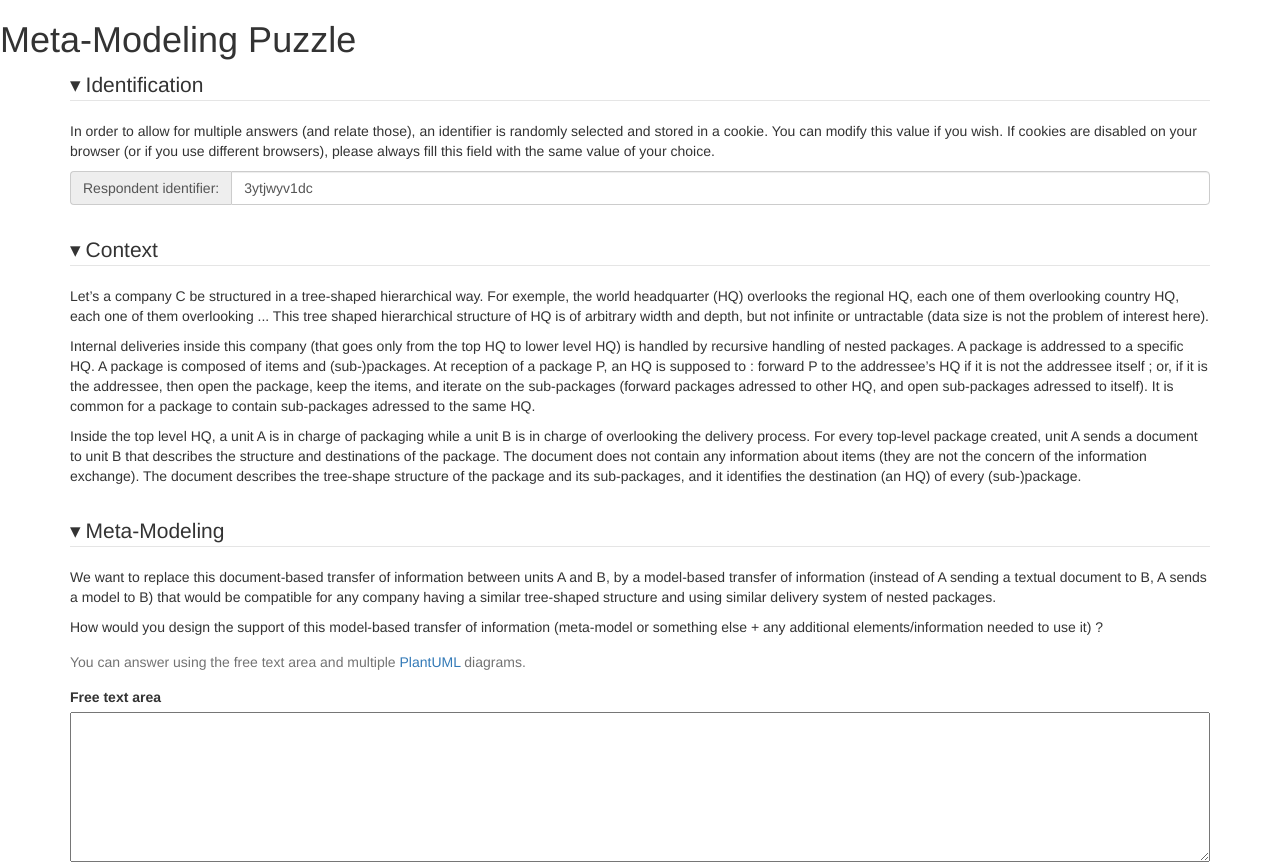
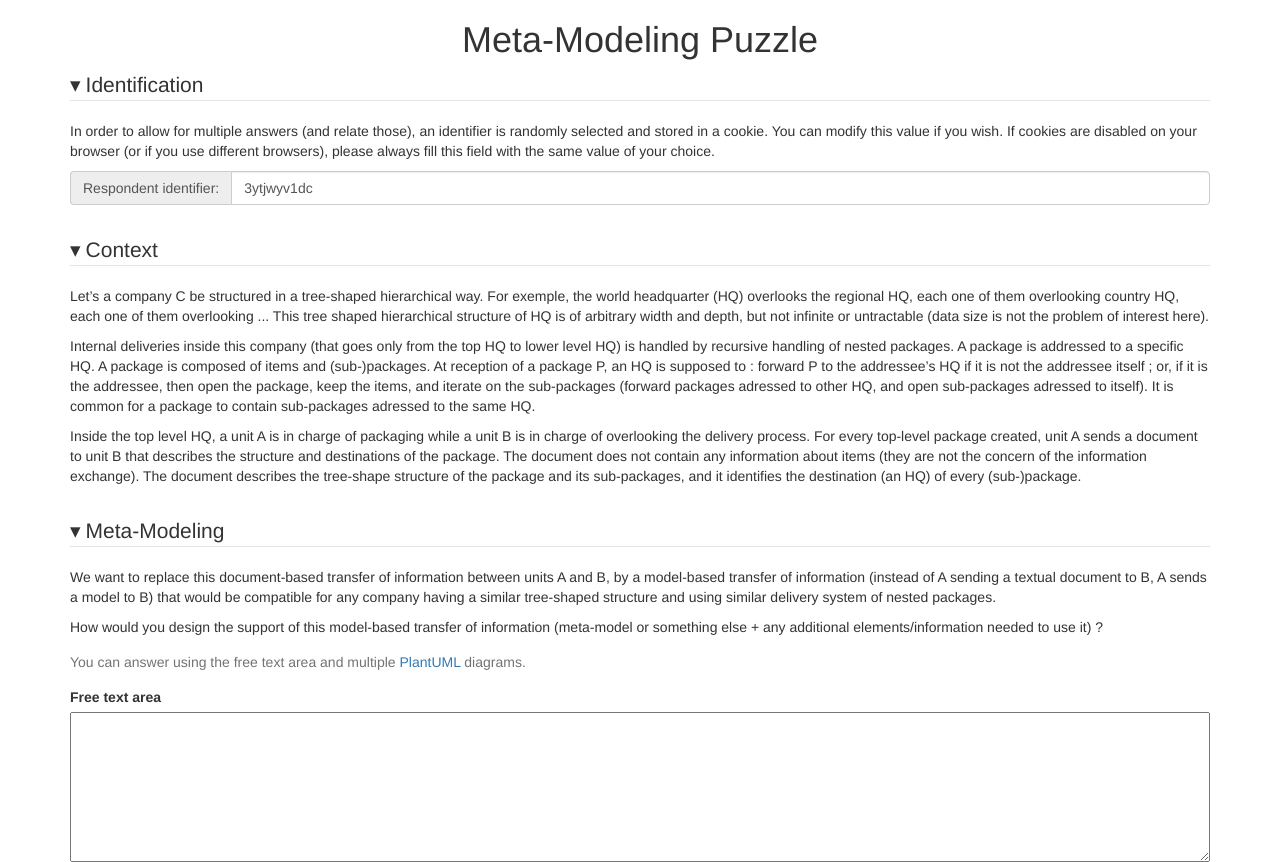
Before and after one commit to barais/jsonformplantuml, a website: page metamodelingPuzzle/oneSingleForm.html in a window 1280 px wide. Shown: the top 862 px of the page. Drawn offline with Linux system fonts and the light colour scheme; files whose address does not match are found by name.

Commit message:
Finalized first version of form and added comment field for feedbacks on thr questionnaire

```diff
--- a/metamodelingPuzzle/oneSingleForm.html
+++ b/metamodelingPuzzle/oneSingleForm.html
@@ -11,6 +11,7 @@
       h1 {
         margin-left: auto;
         margin-right: auto;
+        text-align: center;
       }
 
       h2 { font-weight: 200; margin-top: 0;}
--- a/metamodelingPuzzle/oneSingleForm.js
+++ b/metamodelingPuzzle/oneSingleForm.js
@@ -28,6 +28,7 @@ let jsonForm_schema = {
       },
     },
     "verification": { "type": "string" },
+    "feedback": { "type": "string" },
   }
 }
 
@@ -73,13 +74,12 @@ let jsonForm_form = {
           "type": "textarea",
           "title": "Free text area",
 	},
-				{
-					"type": "tabarray",
+	{ "type": "tabarray",
 	  "items": [ {
 	      "type": "section",
 	      "legend": "Diag. {{idx}}",
 	      "items": [
-							{	"key": "metamodel.diagrams[]",
+		  { "key": "metamodel.diagrams[]",
 		    "type": "textarea",
                     "title": `
                       <span class="help-block">(Unfocus from the textarea to regenerate the diagram)<br/>(Click on te [+] button below to add a diagram)</span>
@@ -192,9 +192,25 @@ N1 .. o1`,
         },
         { "key": "user.background",
           "type": "textarea",
-          "title": "Background",
+          "title": "Meta-modeling/modeling Background",
           "description": "Education background: modeling/meta-modeling courses taken during “initial” studies, “professionnal” studies, self-taught, ...)"
         },
+      ],
+    },
+    { "type": "fieldset",
+      "title": "Comment on the questionnaire",
+      "expandable": true,
+      // "htmlClass": "expanded",
+      "items": [
+        { "type": "help",
+          "notitle": true,
+          "helpvalue": "If you have any feedback to provide to improve the questionnaire, please provide it in the following box."
+        },
+        { "key": "feedback",
+          "type": "textarea",
+          "title": "Feedback",
+          // "description": ""
+        }
       ],
     },
     { "type": "submit",
```
Lines whose indentation alone changed are shown as unchanged.
